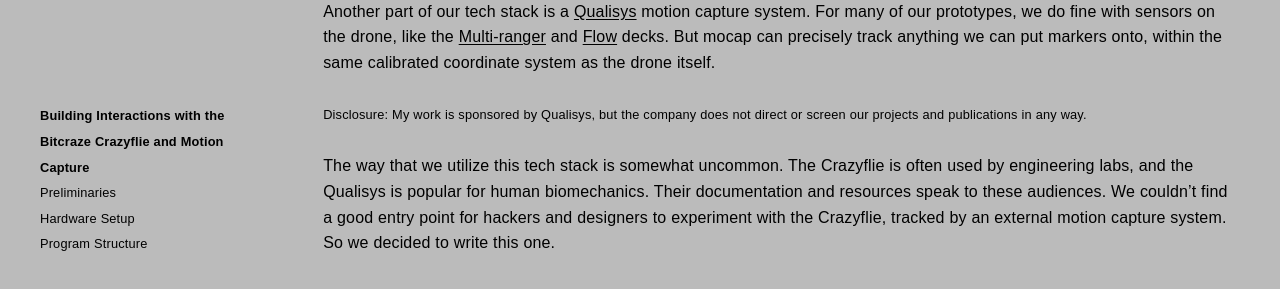
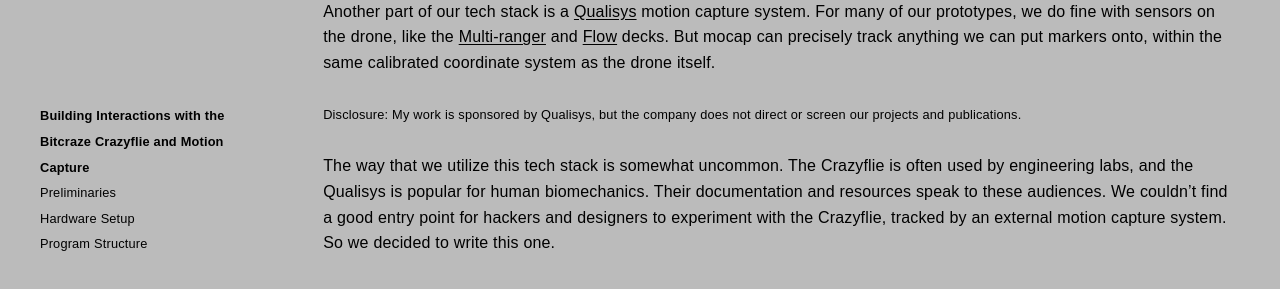
Before and after one commit to l77l77/mbaytas.github.io, a Jekyll site: the page built from crazyflie.md, in a window 1280 px wide and 900 px high, scrolled down 626 px. Shown: the part 153-442 px from the top of the window. Built offline with Jekyll 4.4.1, drawn with Linux system fonts in a browser that asks for light colours; some web fonts are replaced; our own code applies the rules of GitHub Pages for plain Markdown files; comment, search, counter and statistics services are not loaded.

Commit message:
Update crazyflie.md

```diff
--- a/crazyflie.md
+++ b/crazyflie.md
@@ -19,7 +19,7 @@
 
 Another part of our tech stack is a [Qualisys](https://www.qualisys.com/) motion capture system. For many of our prototypes, we do fine with sensors on the drone, like the [Multi-ranger](https://www.bitcraze.io/products/multi-ranger-deck/) and [Flow](https://www.bitcraze.io/products/flow-deck-v2/) decks. But mocap can precisely track anything we can put markers onto, within the same calibrated coordinate system as the drone itself.
 
-*Disclosure: My work is sponsored by Qualisys, but the company does not direct or screen our projects and publications in any way.*
+*Disclosure: My work is sponsored by Qualisys, but the company does not direct or screen our projects and publications.*
 
 The way that we utilize this tech stack is somewhat uncommon. The Crazyflie is often used by engineering labs, and the Qualisys is popular for human biomechanics. Their documentation and resources speak to these audiences. We couldn't find a good entry point for hackers and designers to experiment with the Crazyflie, tracked by an external motion capture system. So we decided to write this one.
 
```
